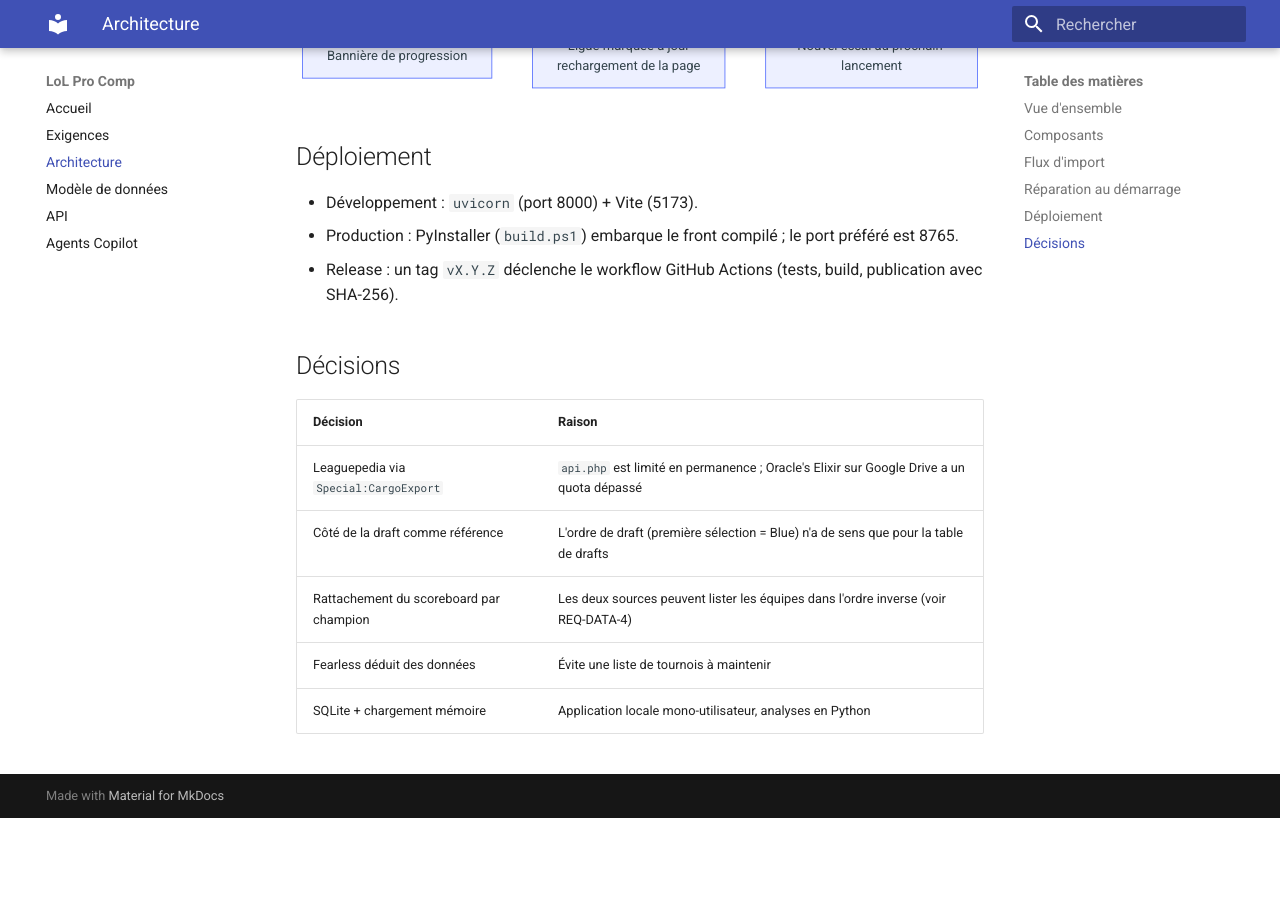
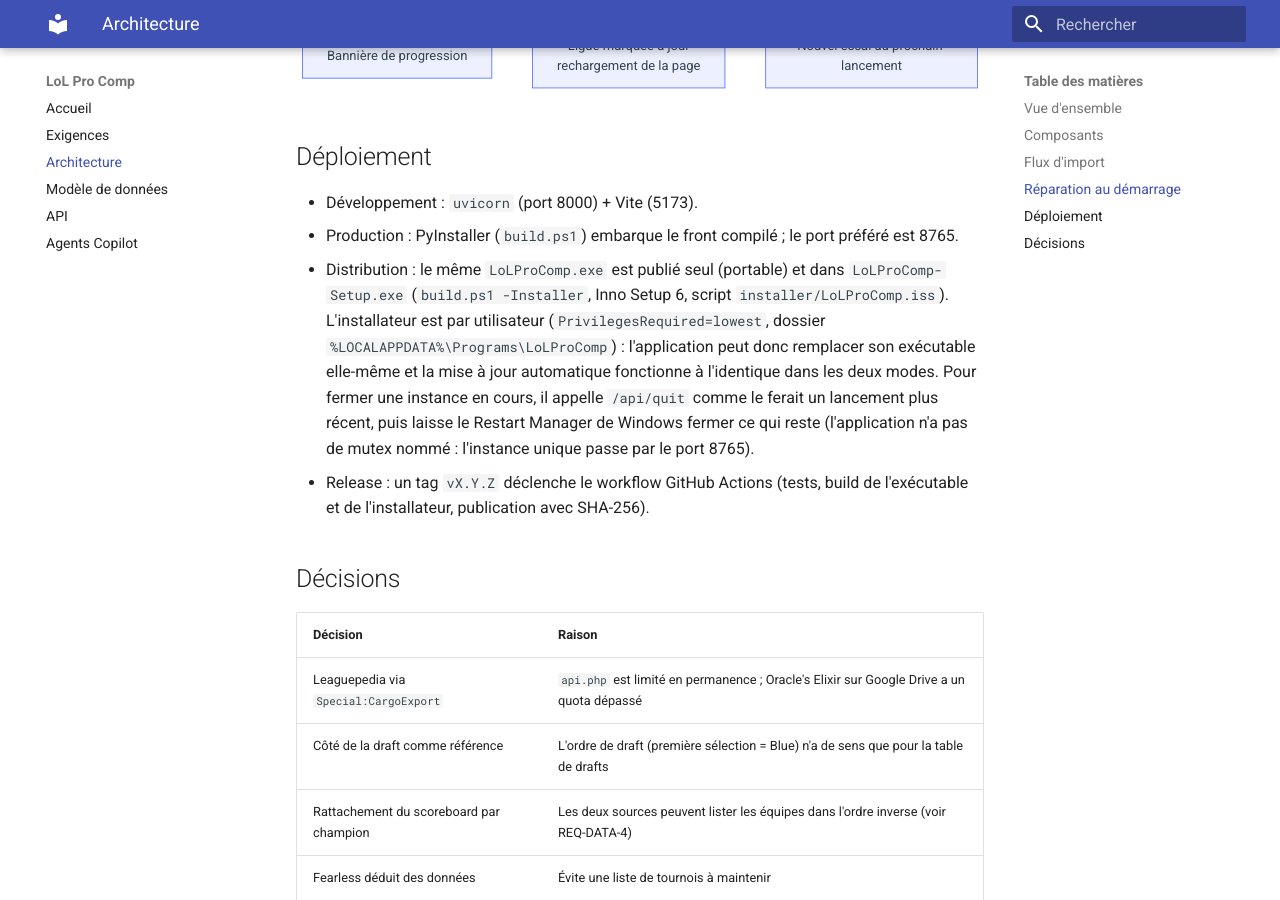
Before and after one commit to Petitclg/league-pro-comp, an MkDocs documentation site: the page built from docs/architecture.md, in a window 1280 px wide and 900 px high, scrolled down 2186 px. Built offline with MkDocs 1.6.1 and Material for MkDocs 9.7.7, drawn with Linux system fonts in a browser that asks for light colours; before the commit the page ends 3004 px from its top, so only the background shows below that.

Commit message:
Add a per-user Inno Setup installer (LoLProComp-Setup.exe) next to the portable exe
Co-authored-by: Copilot <223556219+Copilot@users.noreply.github.com>

```diff
--- a/docs/architecture.md
+++ b/docs/architecture.md
@@ -71,7 +71,8 @@ flowchart TD
 
 - Développement : `uvicorn` (port 8000) + Vite (5173).
 - Production : PyInstaller (`build.ps1`) embarque le front compilé ; le port préféré est 8765.
-- Release : un tag `vX.Y.Z` déclenche le workflow GitHub Actions (tests, build, publication avec SHA-256).
+- Distribution : le même `LoLProComp.exe` est publié seul (portable) et dans `LoLProComp-Setup.exe` (`build.ps1 -Installer`, Inno Setup 6, script `installer/LoLProComp.iss`). L'installateur est par utilisateur (`PrivilegesRequired=lowest`, dossier `%LOCALAPPDATA%\Programs\LoLProComp`) : l'application peut donc remplacer son exécutable elle-même et la mise à jour automatique fonctionne à l'identique dans les deux modes. Pour fermer une instance en cours, il appelle `/api/quit` comme le ferait un lancement plus récent, puis laisse le Restart Manager de Windows fermer ce qui reste (l'application n'a pas de mutex nommé : l'instance unique passe par le port 8765).
+- Release : un tag `vX.Y.Z` déclenche le workflow GitHub Actions (tests, build de l'exécutable et de l'installateur, publication avec SHA-256).
 
 ## Décisions
 
```
Also changed, not shown: README.md (+23 -5 lines), docs/requirements.md (+2 -1 lines), 3 other files.
